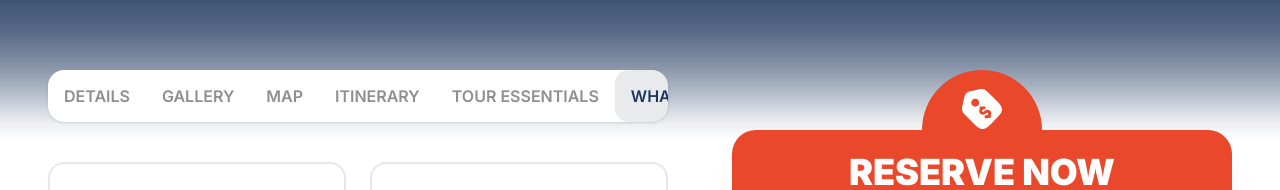
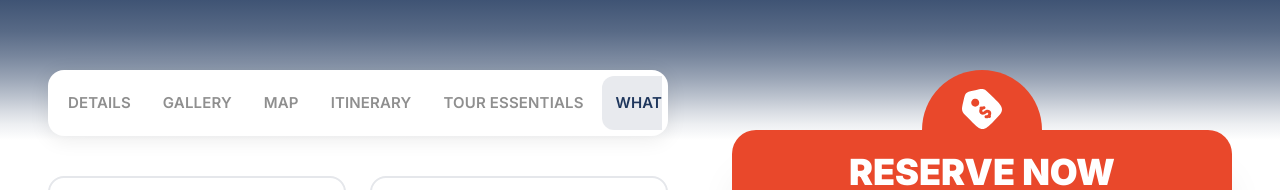
Before and after one commit to A123hannan/Wandering-Earl-tours-Website, a Next.js app: page /tours/1/whatsIncluded in a window 1280 px wide. Shown: the part 620-810 px from the top of the page. Built offline with nearby package versions, Linux system fonts and the light colour scheme.

Commit message:
Pushing the resposiveness of Tor details sub pages

```diff
--- a/src/components/ToursDetailed/ToursDetailedNavbar/toursDetailedNavbar.tsx
+++ b/src/components/ToursDetailed/ToursDetailedNavbar/toursDetailedNavbar.tsx
@@ -9,52 +9,20 @@ export default function ToursDetailedNavbar() {
     const pathname = usePathname();
 
     const id = params?.id ? String(params.id) : "1";
-
     const activeRef = useRef<HTMLAnchorElement | null>(null);
-    const navContainerRef = useRef<HTMLDivElement | null>(null);
 
     const navLinks = [
-        {
-            href: `/tours/${id}`,
-            title: "Details",
-            keys: [`/tours/${id}`, `/tours/${id}/details`],
-        },
-        {
-            href: `/tours/${id}/gallery`,
-            title: "Gallery",
-            keys: [`/tours/${id}/gallery`],
-        },
-        {
-            href: `/tours/${id}/map`,
-            title: "Map",
-            keys: [`/tours/${id}/map`],
-        },
-        {
-            href: `/tours/${id}/itinerary`,
-            title: "Itinerary",
-            keys: [`/tours/${id}/itinerary`],
-        },
-        {
-            href: `/tours/${id}/toursEssentials`,
-            title: "Tour Essentials",
-            keys: [`/tours/${id}/toursEssentials`],
-        },
-        {
-            href: `/tours/${id}/whatsIncluded`,
-            title: "What's Included",
-            keys: [`/tours/${id}/whatsIncluded`],
-        },
+        { href: `/tours/${id}`, title: "Details", keys: [`/tours/${id}`, `/tours/${id}/details`] },
+        { href: `/tours/${id}/gallery`, title: "Gallery", keys: [`/tours/${id}/gallery`] },
+        { href: `/tours/${id}/map`, title: "Map", keys: [`/tours/${id}/map`] },
+        { href: `/tours/${id}/itinerary`, title: "Itinerary", keys: [`/tours/${id}/itinerary`] },
+        { href: `/tours/${id}/toursEssentials`, title: "Tour Essentials", keys: [`/tours/${id}/toursEssentials`] },
+        { href: `/tours/${id}/whatsIncluded`, title: "What's Included", keys: [`/tours/${id}/whatsIncluded`] },
     ];
 
     useEffect(() => {
-        const activeItem = activeRef.current;
-        const container = navContainerRef.current;
-
-        if (!activeItem || !container) return;
-
-        // Only auto-scroll on screens where the navbar is actually scrollable.
-        if (window.innerWidth < 1024) {
-            activeItem.scrollIntoView({
+        if (window.innerWidth < 1024 && activeRef.current) {
+            activeRef.current.scrollIntoView({
                 behavior: "smooth",
                 block: "nearest",
                 inline: "center",
@@ -63,90 +31,13 @@ export default function ToursDetailedNavbar() {
     }, [pathname]);
 
     return (
-        <nav className="w-full rounded-[16px] bg-white shadow-sm overflow-hidden">
-            <div
-                ref={navContainerRef}
-                className="
-          flex w-full items-center
-
-          /* Mobile / tablet */
-          justify-start
-          gap-1
-          overflow-x-auto
-          scrollbar-hide
-          scroll-smooth
-          whitespace-nowrap
-          p-1.5
-
-          /* Small devices */
-          sm:gap-1.5
-          sm:p-2
-
-          /* Large screens */
-          lg:justify-between
-          lg:gap-0
-          lg:overflow-x-hidden
-          lg:p-0
-        "
-            >
+        <nav className="w-full overflow-hidden rounded-[16px] bg-white p-1.5 shadow-[0px_4px_20px_rgba(0,0,0,0.08)] sm:p-2 lg:p-1.5">
+            <div className="flex w-full items-center justify-start gap-1.5 overflow-x-auto scroll-smooth scrollbar-hide sm:gap-2 lg:justify-between lg:gap-1 lg:overflow-x-hidden">
                 {navLinks.map((navLink) => {
                     const active = navLink.keys.includes(pathname);
 
                     return (
-                        <Link
-                            key={navLink.href}
-                            ref={active ? activeRef : null}
-                            href={navLink.href}
-                            className={`
-                inline-flex
-                shrink-0
-                items-center
-                justify-center
-                whitespace-nowrap
-                rounded-[14px]
-
-                font-inter
-                font-semibold
-                uppercase
-                text-center
-                leading-none
-
-                transition-all
-                duration-300
-                ease-out
-
-                /* Mobile */
-                px-[16px]
-                py-[12px]
-                text-[13px]
-
-                /* Small */
-                sm:px-[20px]
-                sm:py-[14px]
-                sm:text-[14px]
-
-                /* Medium */
-                md:px-[24px]
-                md:py-[16px]
-
-                /* Large - distribute across entire navbar */
-                lg:flex-1
-                lg:px-[12px]
-                lg:py-[17px]
-                lg:text-[15px]
-
-                /* XL */
-                xl:px-[16px]
-                xl:py-[18px]
-                xl:text-[16px]
-
-                /* Active */
-                ${active
-                                    ? "bg-[#1E365C1A] text-primary font-bold"
-                                    : "text-[#8F8F8F] hover:bg-[#1E365C0D] hover:text-[#1E365C]"
-                                }
-              `}
-                        >
+                        <Link key={navLink.href} ref={active ? activeRef : null} href={navLink.href} className={`flex h-[42px] shrink-0 items-center justify-center whitespace-nowrap rounded-[12px] px-[22px] font-inter text-[12px] font-semibold uppercase tracking-[0.01em] transition-all duration-300 ease-out sm:h-[46px] sm:px-[25px] sm:text-[13px] md:h-[50px] md:px-[28px] md:text-[14px] lg:h-[52px] lg:flex-1 lg:shrink lg:px-[10px] lg:text-[14px] xl:h-[54px] xl:px-[14px] xl:text-[15px] 2xl:h-[56px] 2xl:text-[16px] ${active ? "bg-[#1E365C1A] text-[#1E365C] font-bold" : "text-[#8F8F8F] hover:bg-[#1E365C0D] hover:text-[#1E365C]"}`}>
                             {navLink.title}
                         </Link>
                     );
```
